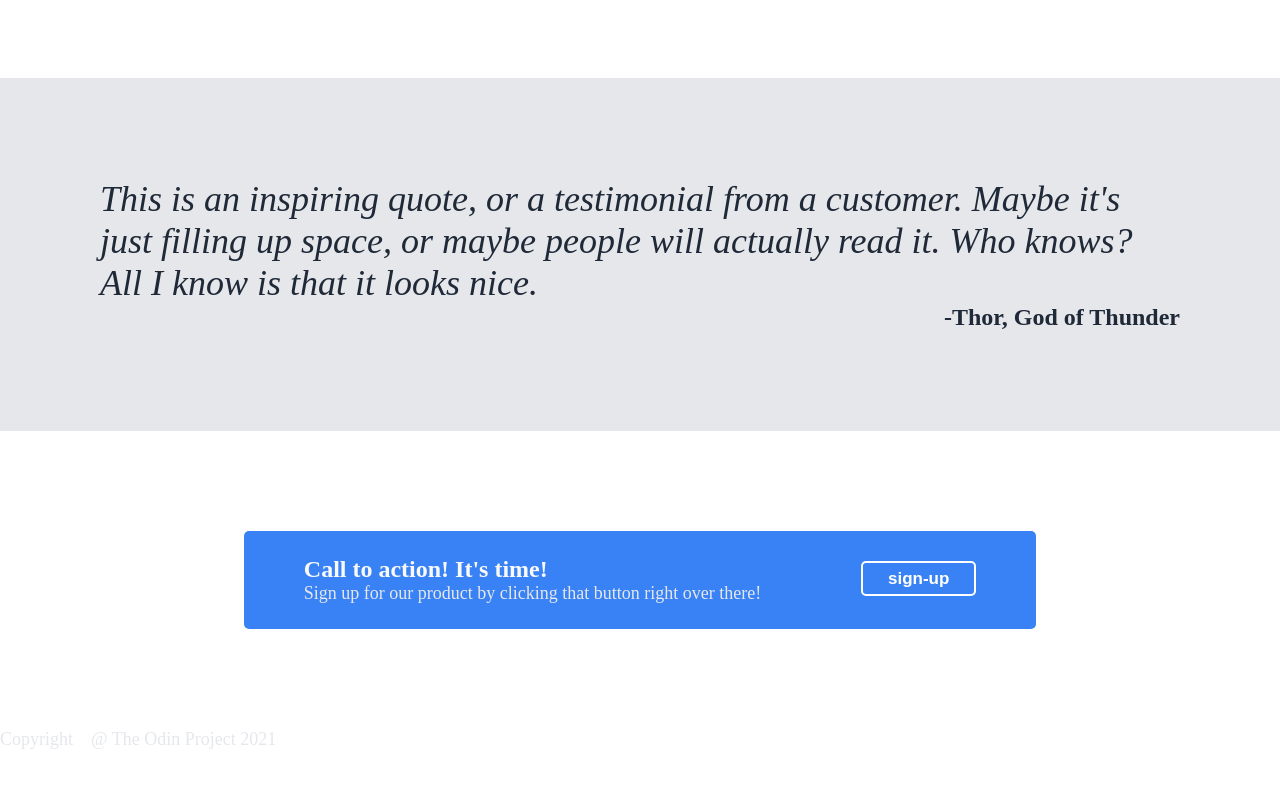
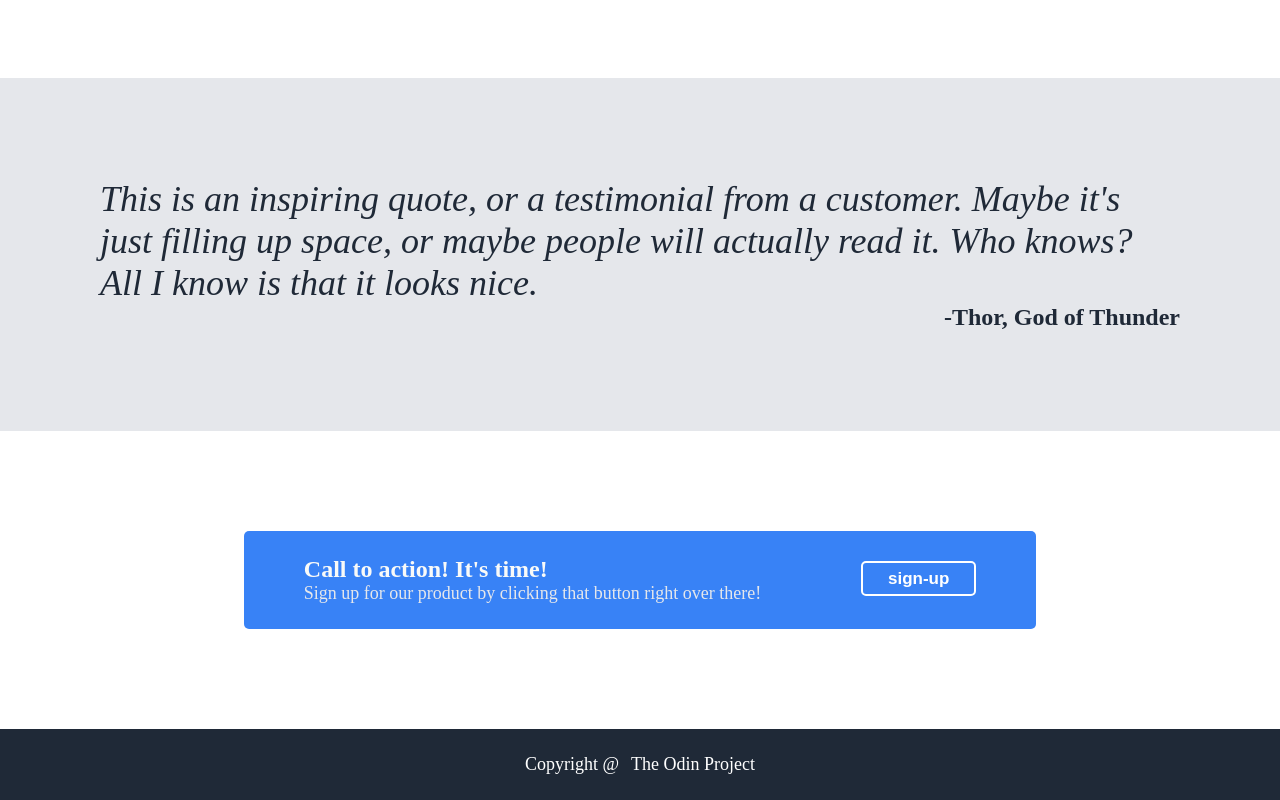
Before and after one commit to auduji/Statically_TOP, a plain HTML site: page index.html in a window 1280 px wide. Shown: the part 611-1411 px from the top of the page. Before the commit the page ends 1361 px from the top, so only its background shows below. Drawn offline with Linux system fonts and the light colour scheme.

Commit message:
Add CSS to footer

```diff
--- a/index.html
+++ b/index.html
@@ -65,15 +65,12 @@
             </div>
         </div>
         <div class="footer">
-            <div class="links"></div>
-            <ul>
-                <li>
-                    Copyright
-                </li>
-                <li>
-                    @ The Odin Project 2021
-                </li>
-            </ul>
+            <div class="links">
+                <ul>
+                    <li><a href="">Copyright @</a><li>
+                    <li><a href="">The Odin Project</a></li>
+                </ul>
+            </div>
         </div>
 
     </div>
--- a/styles.css
+++ b/styles.css
@@ -160,3 +160,15 @@ a {
     font-weight: 700;
     font-size: 24px;
 }
+
+.footer {
+    background-color: #1F2937;
+    padding: 25px;
+    display: flex;
+    justify-content: center;
+    align-items: center;
+}
+
+.footer ul {
+    gap: 6px;
+}
```
